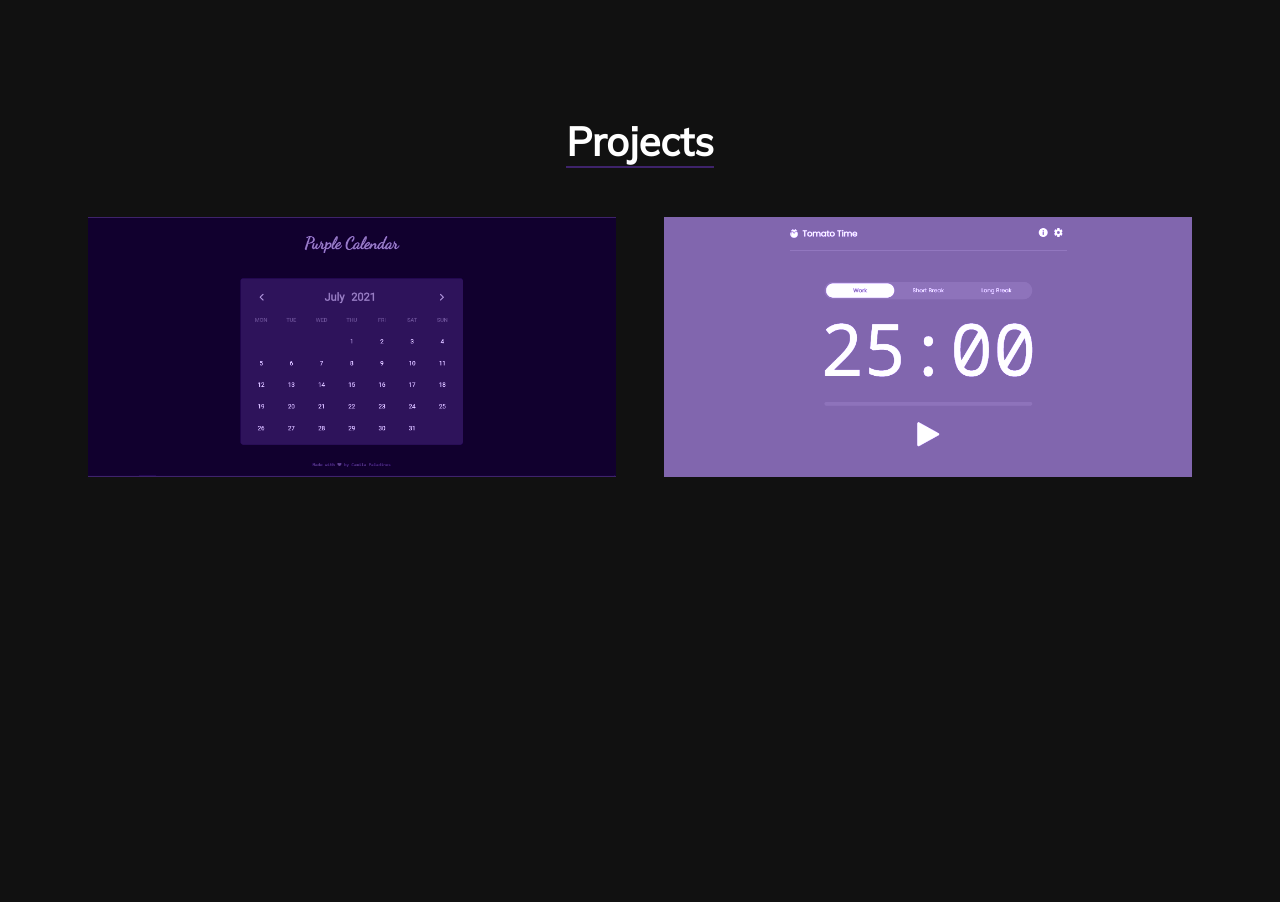
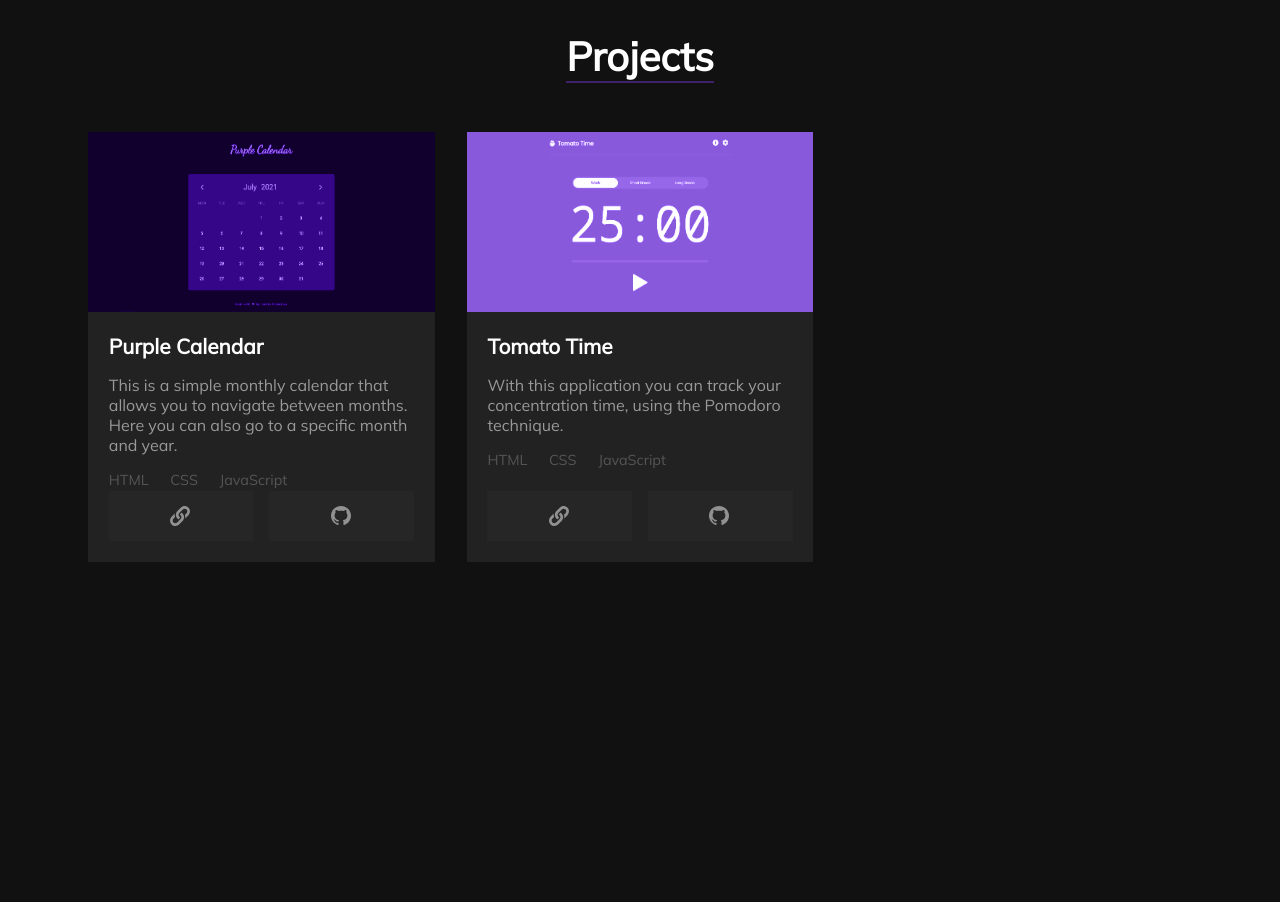
Before and after one commit to paladinescamila/Personal-Website, a React (Create React App) app: page / in a window 1280 px wide. Shown: the part 2480-3382 px from the top of the page. Built offline with nearby package versions, Linux system fonts and the light colour scheme.

Commit message:
Added new project card styles

```diff
--- a/src/components/ProjectCard.jsx
+++ b/src/components/ProjectCard.jsx
@@ -5,8 +5,11 @@ import projectWebsite from "../img/project-website.svg";
 export default function ProjectCard({project}) {
 	return (
 		<li className='project-card'>
-			<img src={project.photo} alt={project.title} className='project-card-photo' />
+			<a href={project.website} alt={project.title} className='project-card-photo'>
+				<img src={project.photo} alt={project.title} />
+			</a>
 			<div className='project-card-data'>
+				<a href={project.website} alt={project.title}>
 					<p>{project.title}</p>
 					<p>{project.description}</p>
 					<ul className='project-card-tools'>
@@ -14,6 +17,7 @@ export default function ProjectCard({project}) {
 							<li>{t}</li>
 						))}
 					</ul>
+				</a>
 				<div className='project-card-resources'>
 					<a href={project.website} target='_blank' rel='noreferrer'>
 						<img src={projectWebsite} alt='Website' />
--- a/src/data/projects.js
+++ b/src/data/projects.js
@@ -12,7 +12,7 @@ const projects = [
 	},
 	{
 		title: "Tomato Time",
-		description: "With this application you can track your concentration time, using the Pomodoro technique, which can be customized to your needs.",
+		description: "With this application you can track your concentration time, using the Pomodoro technique.",
 		tools: ["HTML", "CSS", "JavaScript"],
 		github: "https://github.com/paladinescamila/Tomato-Time",
 		website: "https://tomato-time.netlify.app/",
--- a/src/scss/Projects.scss
+++ b/src/scss/Projects.scss
@@ -1,49 +1,51 @@
 .projects-container {
 	display: grid;
-	grid-gap: 3em;
-	grid-template-columns: repeat(2, 1fr);
+	grid-gap: 2em;
+	grid-template-columns: repeat(3, 1fr);
 	width: 100%;
 }
 
 .project-card {
-	display: flex;
-	justify-content: center;
-	align-items: center;
-	background-color: $theme-1;
-	position: relative;
+	background-color: $gray-2;
+	display: grid;
+	grid-template-rows: 180px 250px;
+}
 
-	&:hover .project-card-data {
-		display: flex;
+.project-card-photo {
+	background-color: $theme-3;
+	width: 100%;
+	height: 180px;
+
+	img {
+		width: 100%;
+		height: 100%;
+		mix-blend-mode: luminosity;
+
+		&:hover {
+			mix-blend-mode: normal;
+		}
 	}
 }
 
-.project-card-photo {
-	width: 100%;
-	mix-blend-mode: luminosity;
-}
+.project-card-data {
+	display: flex;
+	flex-direction: column;
+	justify-content: space-between;
+	padding: 1.3em;
 
-.project-card-data {
-	display: none;
-	background-color: $gray-2;
-	flex-direction: column;
-	align-items: center;
-	justify-content: space-between;
-	position: absolute;
-	top: 0;
-	left: 0;
-	width: 100%;
-	height: 100%;
-	padding: 1em 3em;
+	& > a {
+		text-decoration: none;
 
-	p:nth-of-type(1) {
-		color: $white;
-		font-weight: bold;
-		font-size: 2em;
-	}
+		p:nth-of-type(1) {
+			color: $white;
+			font-weight: bold;
+			font-size: 1.3em;
+		}
 
-	p:nth-of-type(2) {
-		color: $gray-7;
-		text-align: center;
+		p:nth-of-type(2) {
+			color: $gray-9;
+			margin: 1em 0;
+		}
 	}
 }
 
@@ -53,55 +55,34 @@
 	align-items: center;
 
 	li {
-		background-color: $gray-3;
-		color: $gray-7;
-		border-radius: 0.3em;
-		padding: 0.1em 0.5em;
-		margin-right: 0.5em;
+		color: $gray-5;
+		margin-right: 1.5em;
 		font-size: 0.9em;
 	}
 }
 
 .project-card-resources {
-	display: flex;
-	align-items: center;
-	justify-content: space-between;
+	display: grid;
+	grid-gap: 1em;
+	grid-template-columns: repeat(2, 1fr);
+	grid-template-rows: 50px;
 
 	a {
-		width: 50px;
-		height: 50px;
-		opacity: 0.8;
+		opacity: 0.5;
+		text-decoration: none;
+		background-color: rgba($gray-3, 0.5);
+		color: $white;
+		display: flex;
+		align-items: center;
+		justify-content: center;
 
 		&:hover {
 			opacity: 1;
 		}
 
 		img {
-			width: 100%;
-			height: 100%;
+			margin-right: 0.1em;
+			width: 30px;
 		}
 	}
 }
-
-@media (max-width: 1000px) {
-	.project-card-data {
-		display: flex;
-
-		p:nth-of-type(1) {
-			font-size: 1.5em;
-		}
-
-		p:nth-of-type(2) {
-			font-size: 0.7em;
-		}
-	}
-
-	.project-card-tools li {
-		font-size: 0.7em;
-	}
-
-	.project-card-resources a {
-		width: 40px;
-		height: 40px;
-	}
-}
```
Also changed, not shown: src/img/project-github.svg, src/img/project-website.svg. Lines whose indentation alone changed are shown as unchanged.
